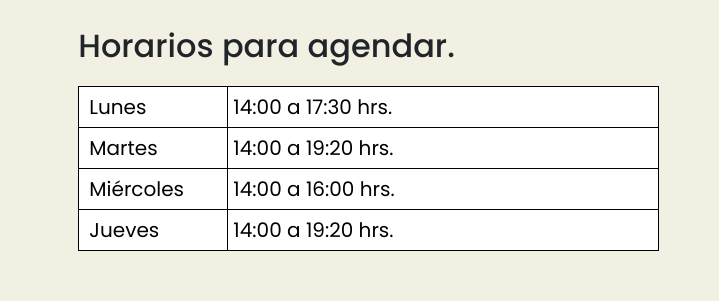
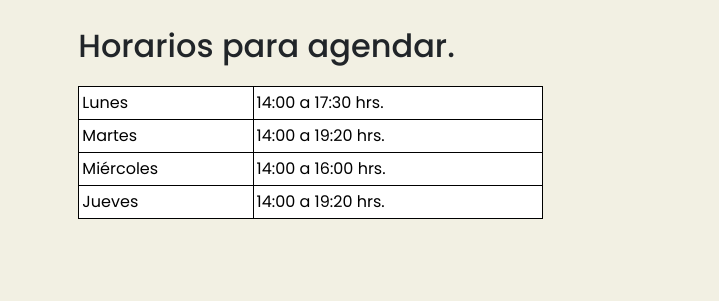
Before and after one commit to notdanielrojas/landing_page_yossequiropractica, a plain HTML site: page index.html in a window 1280 px wide. Shown: the part 1787-2088 px from the top of the page, 561-1280 px from the left. Drawn offline with nearby package versions, Linux system fonts and the light colour scheme.

Commit message:
Change schedule table

```diff
--- a/assets/CSS/styles.css
+++ b/assets/CSS/styles.css
@@ -295,88 +295,84 @@
   }
 }
 
-.schedule-grid {
-  margin-top: 1rem;
-  display: grid;
-  grid-template-columns: 15rem auto;
-  background-color: #ffffff;
+.schedule-flex {
+  width: 100%;
+  display: flex;
+  flex-direction: column;
+  align-items: flex-start;
+  justify-content: center;
 }
 
-@media (min-width: 480px) {
-  .schedule-grid {
-    grid-template-columns: 15rem auto;
-    grid-template-rows: repeat(4, 5rem);
-    background-color: #ffffff;
-      }
+.schedule-flex .schedule-information {
+  width: 100%;
+  display: flex;
+  justify-content: center;
 }
-
 @media (min-width: 768px) {
-  .schedule-grid {
-    grid-template-columns: 15rem auto;
-    grid-template-rows: repeat(3, auto);
-    background-color: #ffffff;
+  .schedule-flex .schedule-information {
+    justify-content: flex-start;
   }
 }
 
-.schedule-grid .schedule-day-week p {
-  font-size: 2rem;
+.schedule-flex .schedule-information .schedule-information-week-day {
+  padding-left: 0.3rem;
+  width: 10rem;
+  background: #ffffff;
+  border-top: 1px solid #000000;
+  border-left: 1px solid #000000;
+  color: blue;
+}
+@media (min-width: 768px) {
+  .schedule-flex .schedule-information .schedule-information-week-day {
+    color: red;
+  }
+}
+@media (min-width: 1024px) {
+  .schedule-flex .schedule-information .schedule-information-week-day {
+    width: 30%;
+    color: #000000;
+  }
+}
+.schedule-flex .schedule-information .schedule-information-time {
+  padding-left: 0.3rem;
+  width: 14.5rem;
+  background: #ffffff;
+  border-top: 1px solid #000000;
+  border-left: 1px solid #000000;
   border-right: 1px solid #000000;
+}
+@media (min-width: 1024px) {
+  .schedule-flex .schedule-information .schedule-information-time {
+    width: 50%;
+  }
+}
+.last-option {
   border-bottom: 1px solid #000000;
-  border-left: 1px solid #000000;
-  padding-left: 1rem;
-
 }
 
-@media (min-width: 480px) {
-  .schedule-grid .schedule-day-week p {
-    font-size: 2.4rem;
-  }
+/* .schedule-information p:nth-child(1) {
+  padding-left: 0.3rem;
+  width: 10rem;
+  background: #ffffff;
+  border-top: 1px solid #000000;
+  border-left: 1px solid #000000;
 }
-
-@media (min-width: 768px) {
-  .schedule-grid .schedule-day-week p {
-    font-size: 2rem;
-  }
+.schedule-information p:nth-child(2) {
+  padding-left: 0.3rem;
+  width: 14.5rem;
+  background: #ffffff;
+  border-top: 1px solid #000000;
+  border-left: 1px solid #000000;
+  border-right: 1px solid #000000;
 }
-
-.schedule-grid .schedule-day-week p:nth-child(1) {
-  border-top: 1px solid #000000;
-}
-
-.schedule-grid .schedule-time p {
-  font-size: 2rem;
-  border-right: 1px solid #000000;
+.schedule-flex .schedule-information .border-bottom {
   border-bottom: 1px solid #000000;
-  padding-left: 0.5rem;
-}
-
-@media (min-width: 375px) {
-  .schedule-grid .schedule-time p {
-    font-size: 2rem;
-  }
-}
-
-@media (min-width: 480px) {
-  .schedule-grid .schedule-time p {
-    font-size: 2.4rem;
-  }
-}
-
-@media (min-width: 768px) {
-  .schedule-grid .schedule-time p {
-    font-size: 2rem;
-  }
-}
-
-.schedule-grid .schedule-time p:nth-child(1) {
-  border-top: 1px solid #000000;
-}
+} */
 
 /* FAQ Section */
 .accordion-button:not(.collapsed) {
   color: white;
-  background-color: #3F3738;
-
+  background-color: #3f3738;
 }
 
 .accordion-button {
@@ -397,15 +393,14 @@
 .footer-image {
   width: 10%;
 }
-@media (min-width:375px) {
+@media (min-width: 375px) {
   .footer-image {
     width: 20%;
   }
 }
 
-@media (min-width:760px) {
+@media (min-width: 760px) {
   .footer-image {
     width: 15%;
-
   }
 }
--- a/index.html
+++ b/index.html
@@ -7,25 +7,15 @@
     <meta property="og:title" content="Yosselyn Vera Quiropráctica" />
     <meta property="og:image" content="https://i.imgur.com/CTjH0kp.png" />
     <meta property="og:description" content="Bienvenidos a nuestra oficina" />
-    <meta
-      property="og:url"
-      content="https://notdanielrojas.github.io/landing_page_yossequiropractica/"
-    />
+    <meta property="og:url" content="https://notdanielrojas.github.io/landing_page_yossequiropractica/" />
     <meta property="og:image:width" content="1200" />
     <meta property="og:image:height" content="627" />
     <meta property="og:type" content="website" />
     <!-- Font Awesome -->
-    <script
-      src="https://kit.fontawesome.com/2d17dbbe16.js"
-      crossorigin="anonymous"
-    ></script>
+    <script src="https://kit.fontawesome.com/2d17dbbe16.js" crossorigin="anonymous"></script>
     <!-- Favicon -->
     <link rel="icon" href="./assets/img/favicon.ico" type="image/x-icon" />
-    <link
-      rel="shortcut icon"
-      href="./assets/img/favicon.ico"
-      type="image/x-icon"
-    />
+    <link rel="shortcut icon" href="./assets/img/favicon.ico" type="image/x-icon" />
     <!-- Bootstrap@5.3.2 -->
     <link
       href="https://cdn.jsdelivr.net/npm/bootstrap@5.3.2/dist/css/bootstrap.min.css"
@@ -42,19 +32,13 @@
   <body>
     <!-- Header -->
     <header class="header-container">
-      <img
-        src="./assets/img/secundario_grafito.png"
-        alt="Logo Yosselyn Vera quiropráctica"
-      />
+      <img src="./assets/img/secundario_grafito.png" alt="Logo Yosselyn Vera quiropráctica" />
     </header>
     <!-- About -->
     <section class="about-me-container">
       <div class="about-me">
         <div class="about-me-image">
-          <img
-            src="./assets/img/yosse-retrato.jpg"
-            alt="Retrato de Yosselyn."
-          />
+          <img src="./assets/img/yosse-retrato.jpg" alt="Retrato de Yosselyn." />
         </div>
         <div class="about-me-description">
           <h1 class="about-me-title">Quiropráctica Yosselyn Vera</h1>
@@ -62,21 +46,16 @@
             <li>
               <p>
                 Graduada de la
-                <span class="paragraph-bold">Universidad Central</span> en el
-                año 2017.
+                <span class="paragraph-bold">Universidad Central</span> en el año 2017.
               </p>
             </li>
             <li>
-              <p>
-                <span class="paragraph-bold">ACP Sherman College 2020</span> ,
-                U.S.A.
-              </p>
+              <p><span class="paragraph-bold">ACP Sherman College 2020</span> , U.S.A.</p>
             </li>
             <li>
               <p>
                 Cursando
-                <span class="paragraph-bold">Magister en Neurociencias</span> en
-                la Universidad Autónoma.
+                <span class="paragraph-bold">Magister en Neurociencias</span> en la Universidad Autónoma.
               </p>
             </li>
           </ul>
@@ -87,24 +66,17 @@
     <section class="benefits-container">
       <div class="benefits">
         <div class="benefits-image">
-          <img
-            src="./assets/img/./beneficios.JPG"
-            alt="Imagen de Yosselyn ajustando la columna a mujer."
-          />
+          <img src="./assets/img/./beneficios.JPG" alt="Imagen de Yosselyn ajustando la columna a mujer." />
         </div>
         <div class="benefits-description">
-          <h1 class="benefits-title">
-            Descubre los beneficios de Quiropráctica con nosotras.
-          </h1>
+          <h1 class="benefits-title">Descubre los beneficios de Quiropráctica con nosotras.</h1>
           <ol>
             <li>Mejor movimiento y flexibilidad de la columna vertebral.</li>
             <li>Un sistema inmunológico más fuerte.</li>
             <li>Menos tensión muscular.</li>
             <li>Órganos más sanos.</li>
             <li>Hace que el embarazo y el parto sean más fáciles y cómodos.</li>
-            <li>
-              Mejora del desarrollo neurológico y del aprendizaje en los niños.
-            </li>
+            <li>Mejora del desarrollo neurológico y del aprendizaje en los niños.</li>
             <li>Mejor regulación emocional.</li>
             <li>Mejor enfoque / concentración.</li>
             <li>Un cerebro y un sistema nervioso más saludable.</li>
@@ -116,32 +88,23 @@
     <section class="evaluation-container">
       <div class="evaluation">
         <div class="evaluation-image">
-          <img
-            src="./assets/img/evaluacion.jpg"
-            alt="Imagen de Yosselyn evaluando con Nervoscope."
-          />
+          <img src="./assets/img/evaluacion.jpg" alt="Imagen de Yosselyn evaluando con Nervoscope." />
         </div>
         <div class="evaluation-description">
           <h1 class="evaluation-title">Agenda tu evaluación.</h1>
           <ul>
             <li>
               <p>
-                Debes contar con 40 minutos para la evaluación, en la cuál se
-                hará un chequeo completo de tu columna y sistema nervioso.
-                <span class="paragraph-bold"
-                  >Valor: $26.000, contamos con todo medio de pago.</span
-                >
+                Debes contar con 40 minutos para la evaluación, en la cuál se hará un chequeo completo de tu columna y
+                sistema nervioso.
+                <span class="paragraph-bold">Valor: $26.000, contamos con todo medio de pago.</span>
               </p>
             </li>
             <li>
               <p>
                 El día de tu evaluación puedes comenzar con tu primer ajuste.
-                <span class="paragraph-bold"
-                  >Valor de referencia $20.000 a $26.000 según el plan que
-                  contrates.</span
-                >
-                Esto va a depender de la cantidad de sesiones que se determinen
-                en tu evaluación.
+                <span class="paragraph-bold">Valor de referencia $20.000 a $26.000 según el plan que contrates.</span>
+                Esto va a depender de la cantidad de sesiones que se determinen en tu evaluación.
               </p>
             </li>
           </ul>
@@ -152,18 +115,14 @@
     <section class="book-appointment-container">
       <div class="book-appointment">
         <div class="book-appointment-image">
-          <img
-            src="./assets/img/equipo.jpg"
-            alt="Imagen de Yosselyn junto a su asistente Carla."
-          />
+          <img src="./assets/img/equipo.jpg" alt="Imagen de Yosselyn junto a su asistente Carla." />
         </div>
         <div class="book-appointment-description">
           <h1 class="book-appointment-title">¿Cómo agendo mi evaluación?</h1>
           <p>
-            Para agendar comunícate con mi asistente Carla por WhatsApp. Déjanos
-            tu nombre, día y hora de evaluación,<span class="paragraph-bold">
-              para ser efectiva esta reserva te solicitaremos $5000 que quedarán
-              abonados a tu evaluación</span
+            Para agendar comunícate con mi asistente Carla por WhatsApp. Déjanos tu nombre, día y hora de
+            evaluación,<span class="paragraph-bold">
+              para ser efectiva esta reserva te solicitaremos $5000 que quedarán abonados a tu evaluación</span
             >.
           </p>
         </div>
@@ -173,25 +132,26 @@
     <section class="schedule-container">
       <div class="schedule">
         <div class="schedule-image">
-          <img
-            src="./assets/img/primera-visita2.jpg"
-            alt="Imagen de Yosselyn evaluando."
-          />
+          <img src="./assets/img/primera-visita2.jpg" alt="Imagen de Yosselyn evaluando." />
         </div>
         <div class="schedule-description">
           <h1 class="schedule-title">Horarios para agendar.</h1>
-          <div class="schedule-grid">
-            <div class="schedule-day-week">
-              <p>Lunes</p>
-              <p>Martes</p>
-              <p>Miércoles</p>
-              <p>Jueves</p>
+          <div class="schedule-flex">
+            <div class="schedule-information">
+              <p class="schedule-information-week-day">Lunes</p>
+              <p class="schedule-information-time">14:00 a 17:30 hrs.</p>
             </div>
-            <div class="schedule-time">
-              <p>14:00 a 17:30 hrs.</p>
-              <p>14:00 a 19:20 hrs.</p>
-              <p>14:00 a 16:00 hrs.</p>
-              <p>14:00 a 19:20 hrs.</p>
+            <div class="schedule-information">
+              <p class="schedule-information-week-day">Martes</p>
+              <p class="schedule-information-time">14:00 a 19:20 hrs.</p>
+            </div>
+            <div class="schedule-information">
+              <p class="schedule-information-week-day">Miércoles</p>
+              <p class="schedule-information-time">14:00 a 16:00 hrs.</p>
+            </div>
+            <div class="schedule-information">
+              <p class="schedule-information-week-day last-option">Jueves</p>
+              <p class="schedule-information-time last-option">14:00 a 19:20 hrs.</p>
             </div>
           </div>
         </div>
@@ -214,16 +174,11 @@
               ¿Es doloroso un ajuste quiropráctico?
             </button>
           </h2>
-          <div
-            id="collapseOne"
-            class="accordion-collapse collapse show"
-            data-bs-parent="#accordionExample"
-          >
+          <div id="collapseOne" class="accordion-collapse collapse show" data-bs-parent="#accordionExample">
             <div class="accordion-body">
               <p>
                 El ajuste quiropráctico
-                <span class="paragraph-bold">no duele</span>, es suave,
-                específico y seguro.
+                <span class="paragraph-bold">no duele</span>, es suave, específico y seguro.
               </p>
             </div>
           </div>
@@ -241,19 +196,12 @@
               ¿Quiropráctica es una carrera universitaria?
             </button>
           </h2>
-          <div
-            id="collapseTwo"
-            class="accordion-collapse collapse"
-            data-bs-parent="#accordionExample"
-          >
+          <div id="collapseTwo" class="accordion-collapse collapse" data-bs-parent="#accordionExample">
             <div class="accordion-body">
               <p>
                 Si, es importante que busques
-                <span class="paragraph-bold"
-                  >un profesional con título universitario</span
-                >. Recuerda que tu columna es tu centro de vida y protege tu
-                sistema nervioso central (controla, coordina y regula todo tu
-                cuerpo).
+                <span class="paragraph-bold">un profesional con título universitario</span>. Recuerda que tu columna es
+                tu centro de vida y protege tu sistema nervioso central (controla, coordina y regula todo tu cuerpo).
               </p>
             </div>
           </div>
@@ -271,17 +219,12 @@
               ¿Debo ser mayor de edad para recibir mi primer ajuste?
             </button>
           </h2>
-          <div
-            id="collapseThree"
-            class="accordion-collapse collapse"
-            data-bs-parent="#accordionExample"
-          >
+          <div id="collapseThree" class="accordion-collapse collapse" data-bs-parent="#accordionExample">
             <div class="accordion-body">
               <p>
                 No es necesario,
-                <span class="paragraph-bold"
-                  >el cuidado quiropráctico es para todos</span
-                >: niños, adultos, embarazadas, adultos mayores.
+                <span class="paragraph-bold">el cuidado quiropráctico es para todos</span>: niños, adultos, embarazadas,
+                adultos mayores.
               </p>
             </div>
           </div>
@@ -299,19 +242,12 @@
               ¿Es necesario una orden médica para ser atendido?
             </button>
           </h2>
-          <div
-            id="collapseFour"
-            class="accordion-collapse collapse"
-            data-bs-parent="#accordionExample"
-          >
+          <div id="collapseFour" class="accordion-collapse collapse" data-bs-parent="#accordionExample">
             <div class="accordion-body">
               <p>
                 No,
-                <span class="paragraph-bold"
-                  >los quiroprácticos somos profesionales de primera
-                  consulta</span
-                >. Por lo que la persona puede asistir directo a la evaluación ,
-                sin ser derivado por otro profesional.
+                <span class="paragraph-bold">los quiroprácticos somos profesionales de primera consulta</span>. Por lo
+                que la persona puede asistir directo a la evaluación , sin ser derivado por otro profesional.
               </p>
             </div>
           </div>
@@ -324,17 +260,9 @@
         <div class="row align-items-center">
           <div class="col">
             <h1>Contáctanos a nuestro WhatsApp.</h1>
-            <p>
-              Se abrirá una ventana de conversación al hacer click en el ícono.
-            </p>
-            <a
-              class="whatsapp-icon"
-              href="https://wa.me/56982292855"
-              target="_blank"
-              ><i
-                class="fa-brands fa-square-whatsapp fa-4x mt-3"
-                style="color: #25d366"
-              ></i
+            <p>Se abrirá una ventana de conversación al hacer click en el ícono.</p>
+            <a class="whatsapp-icon" href="https://wa.me/56982292855" target="_blank"
+              ><i class="fa-brands fa-square-whatsapp fa-4x mt-3" style="color: #25d366"></i
             ></a>
           </div>
         </div>
@@ -343,14 +271,8 @@
     <!-- Footer -->
     <footer class="bg-white pt-3">
       <div class="container d-flex flex-column align-items-center">
-        <img
-          class="footer-image"
-          src="./assets/img/getnet.png"
-          alt="Logo de empresa Getnet."
-        />
-        <p class="texto-footer mt-3 text-center">
-          @yossequiropractica 2024 - Todos los derechos reservados.
-        </p>
+        <img class="footer-image" src="./assets/img/getnet.png" alt="Logo de empresa Getnet." />
+        <p class="texto-footer mt-3 text-center">@yossequiropractica 2024 - Todos los derechos reservados.</p>
       </div>
     </footer>
 
```
